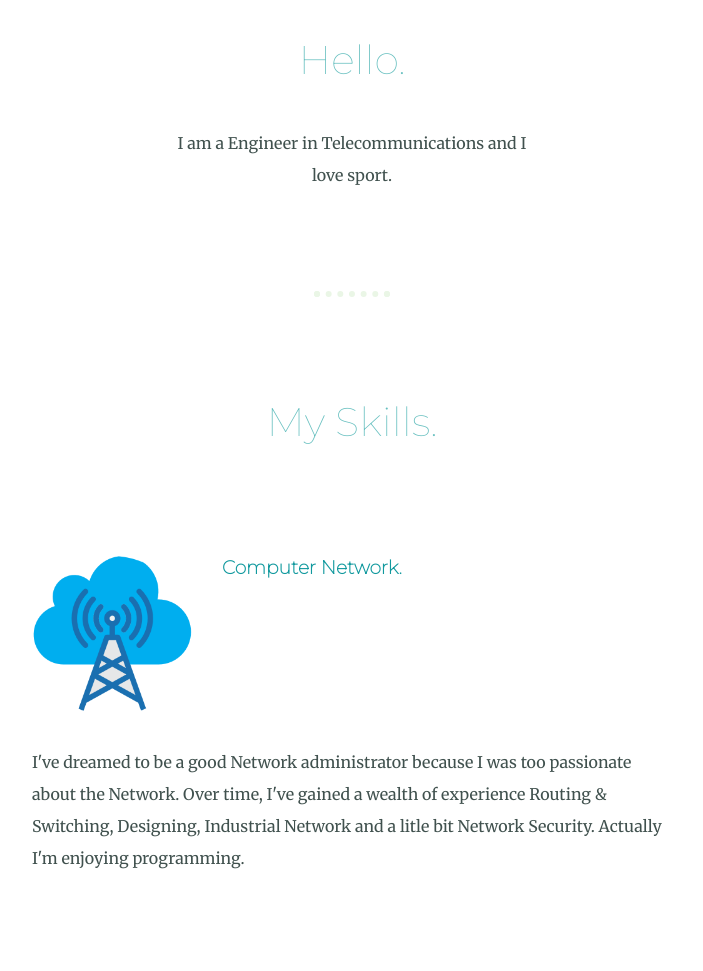
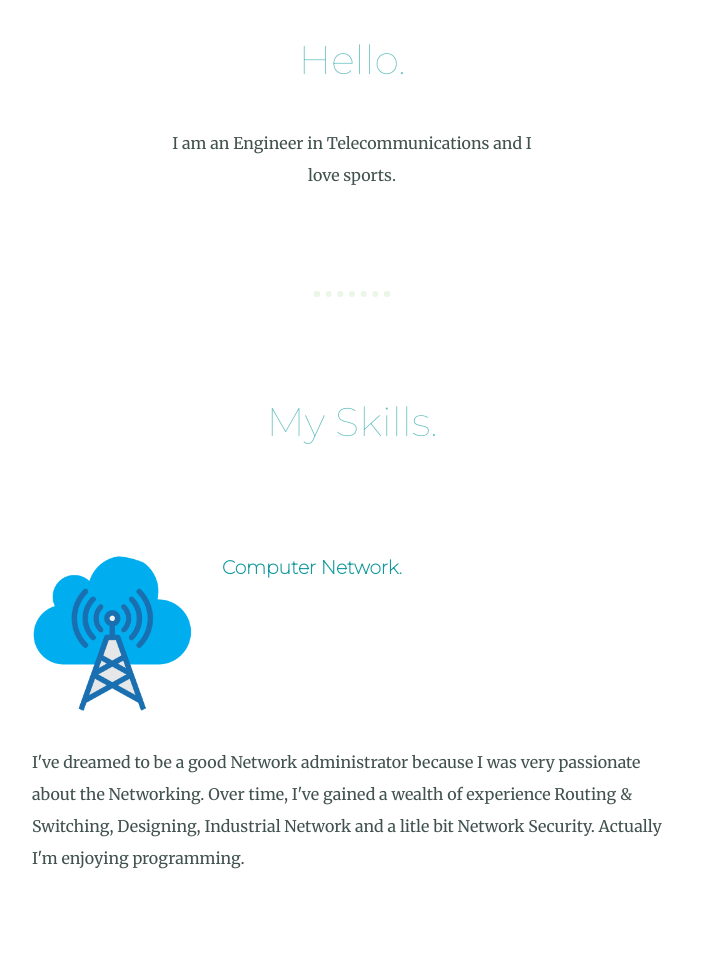
Before and after one commit to mamadou681/personal, a plain HTML site: page index.html in a window 1280 px wide. Shown: the part 1012-1983 px from the top of the page, without its empty margins (288-991 px from the left). Drawn offline with Linux system fonts and the light colour scheme; grey boxes are pictures that could not be loaded.

Commit message:
Update index.html

```diff
--- a/index.html
+++ b/index.html
@@ -22,7 +22,7 @@
     <div class="profile">
       <img  src="images/mamadu.png" alt="profile picture">
       <h2>Hello.</h2>
-      <p class="intro">I am a Engineer in Telecommunications and I love sport.</p>
+      <p class="intro">I am an Engineer in Telecommunications and I love sports.</p>
     </div>
     <hr>
     <div class="skills">
@@ -30,7 +30,7 @@
       <div class="skill-row">
         <img class="network-img" src="images/network1.png" alt="network-icon">
         <h3>Computer Network.</h3>
-        <p class="network-skill-description">I've dreamed to be a good Network administrator because I was too passionate about the Network. Over time, I've gained a wealth of experience Routing & Switching, Designing, Industrial Network and a litle bit Network Security. Actually I'm enjoying programming.</p>
+        <p class="network-skill-description">I've dreamed to be a good Network administrator because I was very passionate about the Networking. Over time, I've gained a wealth of experience Routing & Switching, Designing, Industrial Network and a litle bit Network Security. Actually I'm enjoying programming.</p>
       </div>
       <div class="skill-row">
         <img class="sport-img" src="images/sport.png" alt="image-gym">
```
